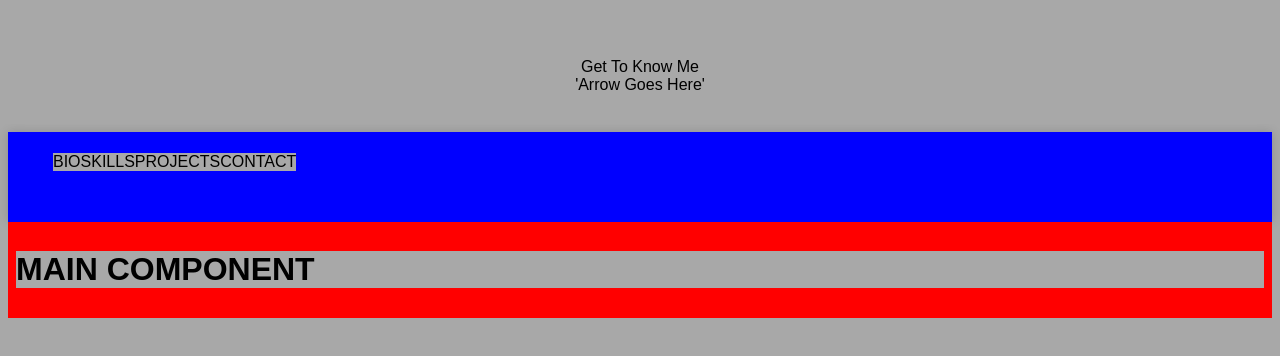
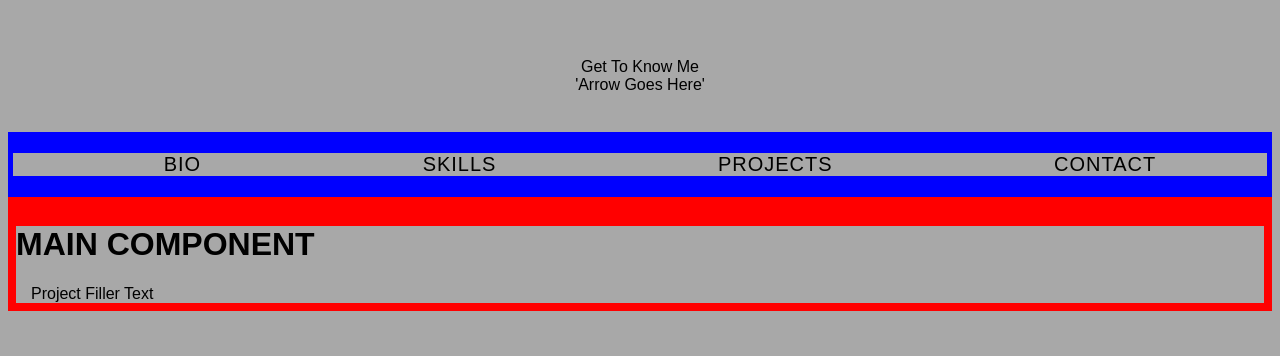
Before and after one commit to totsuka1/Portfolio, a React (Create React App) app: page /Projects in a window 1280 px wide. Shown: the part 676-1032 px from the top of the page. Built offline with nearby package versions, Linux system fonts and the light colour scheme.

Commit message:
Placeholders for key sections

```diff
--- a/src/App.js
+++ b/src/App.js
@@ -1,5 +1,4 @@
 import React from "react";
-import { Routes, Route } from "react-router-dom";
 import LandingPage from "./components/1-LandingPage/LandingPage";
 import Navbar from "./components/Navbar/Navbar";
 import Main from "./components/2-Main/Main";
--- /dev/null
+++ b/src/components/2-Main/About/About.js
@@ -0,0 +1,11 @@
+import React from "react";
+
+import "./about.css";
+
+class About extends React.Component {
+  render() {
+    return <div className="about-container">About Filler Text</div>;
+  }
+}
+
+export default About;
--- /dev/null
+++ b/src/components/2-Main/Contact/Contact.js
@@ -0,0 +1,11 @@
+import React from "react";
+
+import "./contact.css";
+
+class Contact extends React.Component {
+  render() {
+    return <div className="contact-container">Contact Filler Text</div>;
+  }
+}
+
+export default Contact;
--- a/src/components/2-Main/Main.js
+++ b/src/components/2-Main/Main.js
@@ -1,6 +1,10 @@
 import React from "react";
+import { Routes, Route } from "react-router-dom";
 
-import Navbar from "../Navbar/Navbar";
+import About from "./About/About";
+import Skills from "./Skills/Skills";
+import Projects from "./Projects/Projects";
+import Contact from "./Contact/Contact";
 
 import "./main.css";
 
@@ -11,7 +15,12 @@ class Main extends React.Component {
         <div className="main-overlay overlay">
           <div className="main-container">
             <h1>MAIN COMPONENT</h1>
-            {/* routing for components goes here */}
+            <Routes>
+              <Route path="/Bio" element={<About />} />
+              <Route path="/Skills" element={<Skills />} />
+              <Route path="/Projects" element={<Projects />} />
+              <Route path="/Contact" element={<Contact />} />
+            </Routes>
           </div>
         </div>
       </div>
--- a/src/components/2-Main/Projects/Projects.js
+++ b/src/components/2-Main/Projects/Projects.js
@@ -4,7 +4,7 @@ import "./projects.css";
 
 class Projects extends React.Component {
   render() {
-    return <div className="projects-container">Filler Text</div>;
+    return <div className="projects-container">Project Filler Text</div>;
   }
 }
 
--- /dev/null
+++ b/src/components/2-Main/Skills/Skills.js
@@ -0,0 +1,11 @@
+import React from "react";
+
+import "./skills.css";
+
+class Skills extends React.Component {
+  render() {
+    return <div className="skills-container">Skills Filler Text</div>;
+  }
+}
+
+export default Skills;
--- a/src/components/Navbar/Navbar.js
+++ b/src/components/Navbar/Navbar.js
@@ -6,7 +6,7 @@ import "./navbar.css";
 class Navbar extends React.Component {
   render() {
     return (
-      <nav id="navbar" className="navbar-full">
+      <nav id="navbar" className="navbar-container">
         <div className="navbar-items">
           <ul>
             <li>
--- a/src/components/Navbar/navbar.css
+++ b/src/components/Navbar/navbar.css
@@ -1,30 +1,23 @@
 #navbar {
-  height: 10vh;
   background: blue;
+  padding: 5px;
+  transition: all 0.8s;
 }
 
 ul {
   list-style: none;
-  justify-content: space-around;
-
-  /* margin: 0;
-  padding: 0;
-  width: 50%;
-  margin: auto; */
 }
 
-li {
-  float: left;
-}
-
-.navbar-full {
-  padding: 5px;
-  border-color: rgba(231, 231, 231, 0);
-  box-shadow: 0 0 10px rgba(0, 0, 0, 0.15);
+.navbar-items > ul {
+  flex: 1;
+  display: flex;
+  justify-content: space-around;
 }
 
 .navbar-items > ul > li > a {
   text-transform: uppercase;
   text-decoration: none;
   color: rgb(0, 0, 0);
+  font-size: 20px;
+  letter-spacing: 1px;
 }
```
Also changed, not shown: src/components/2-Main/About/about.css (added), src/components/2-Main/Contact/contact.css (added), src/components/2-Main/Skills/skills.css (added).
